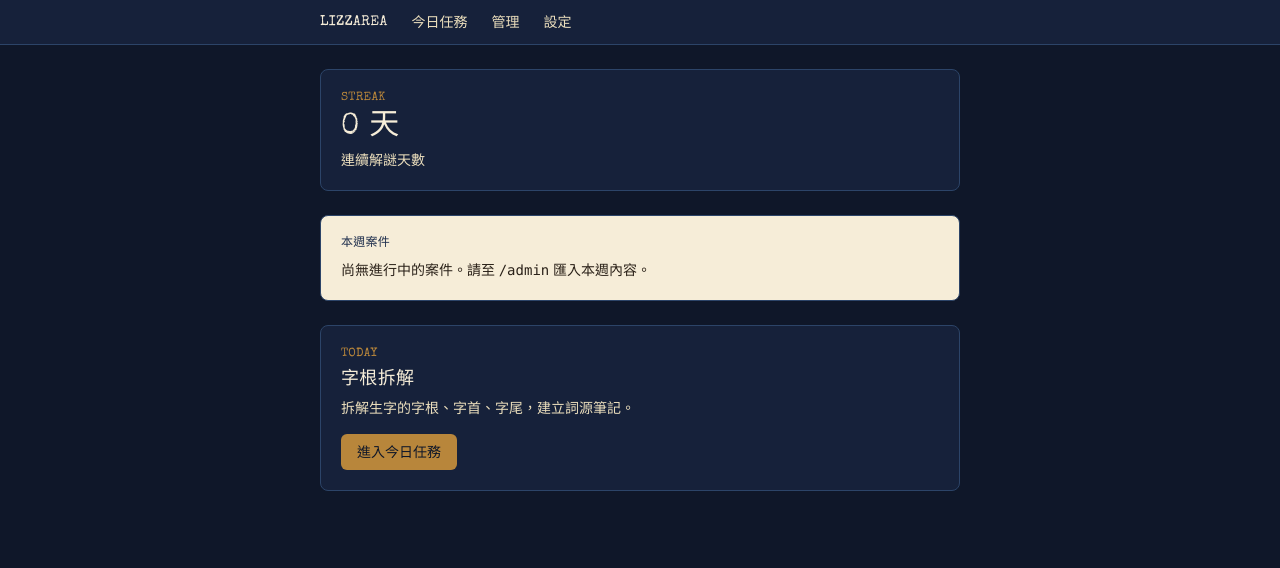
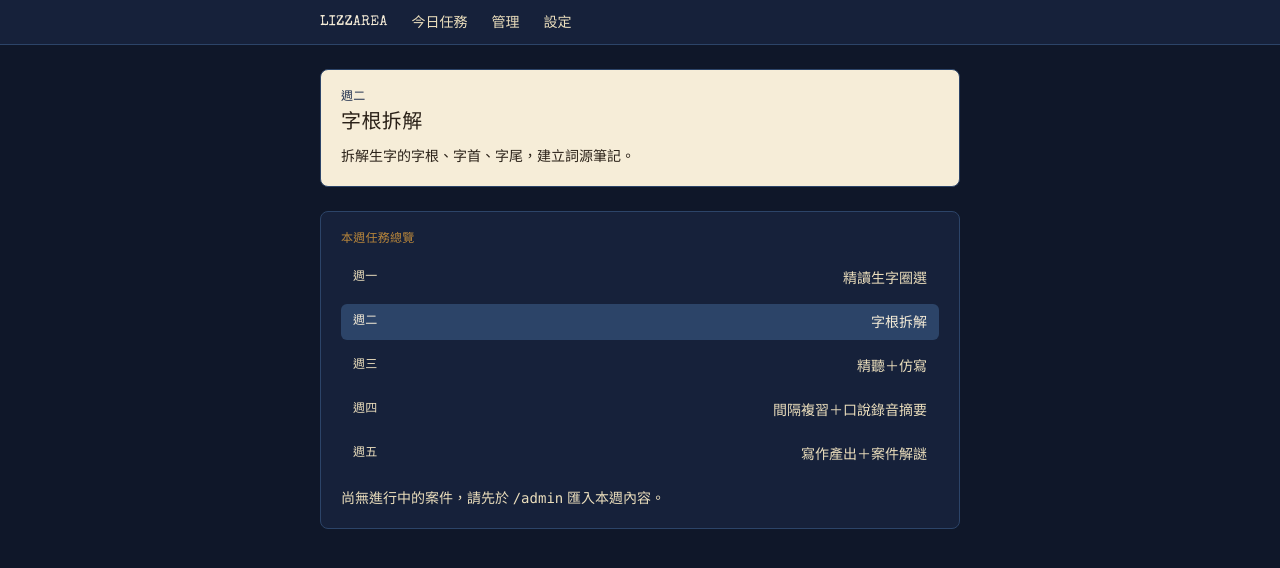
Before and after one commit to rachel0604-prog/Englishlang, a Next.js app: page / in a window 1280 px wide. Shown: the top 568 px of the page. Built offline with nearby package versions, Linux system fonts and the light colour scheme; no server answers; the database is empty.

Commit message:
Update page.tsx

```diff
--- a/src/app/page.tsx
+++ b/src/app/page.tsx
@@ -1,64 +1,54 @@
 import Link from "next/link";
-import { getActiveWeekOverview, getStreakDays } from "@/lib/data";
-import { getTodayTask } from "@/lib/today";
+import { getActiveWeekOverview } from "@/lib/data";
+import { getTodayTask, getWeekTaskList } from "@/lib/today";
 
-// Reads live progress/streak data — must not be frozen at build time.
+// Depends on the current date and live progress data — must not be frozen
+// at build time (a static build would show the build day's task forever).
 export const dynamic = "force-dynamic";
 
-export default async function HomePage() {
-  const [overview, streak] = await Promise.all([
-    getActiveWeekOverview(),
-    getStreakDays(),
-  ]);
+export default async function TodayPage() {
   const todayTask = getTodayTask();
-
-  const percent =
-    overview && overview.totalRounds > 0
-      ? Math.round((overview.solvedRounds / overview.totalRounds) * 100)
-      : 0;
+  const overview = await getActiveWeekOverview();
+  const weekTasks = getWeekTaskList();
 
   return (
     <div className="flex flex-col gap-6">
-      <section className="rounded-lg border border-navy-700 bg-navy-900 p-5">
-        <p className="font-display text-xs text-accent">STREAK</p>
-        <p className="mt-1 text-3xl font-display">{streak} 天</p>
-        <p className="mt-1 text-sm text-parchment-200">連續解謎天數</p>
-      </section>
-
       <section className="rounded-lg border border-navy-700 bg-parchment-100 p-5 text-ink">
-        <p className="font-display text-xs text-navy-800">本週案件</p>
-        {overview ? (
-          <>
-            <h1 className="mt-1 text-xl">
-              Week {overview.week.week_number} — {overview.week.theme_title}
-            </h1>
-            <div className="mt-4 h-3 w-full overflow-hidden rounded-full bg-parchment-200">
-              <div
-                className="h-full rounded-full bg-navy-800 transition-all"
-                style={{ width: `${percent}%` }}
-              />
-            </div>
-            <p className="mt-2 text-sm">
-              {overview.solvedRounds} / {overview.totalRounds} 題已解鎖（{percent}%）
-            </p>
-          </>
-        ) : (
-          <p className="mt-2 text-sm">
-            尚無進行中的案件。請至 <code>/admin</code> 匯入本週內容。
-          </p>
-        )}
+        <p className="font-display text-xs text-navy-800">{todayTask.label}</p>
+        <h1 className="mt-1 text-xl">{todayTask.title}</h1>
+        <p className="mt-2 text-sm">{todayTask.description}</p>
       </section>
 
       <section className="rounded-lg border border-navy-700 bg-navy-900 p-5">
-        <p className="font-display text-xs text-accent">TODAY</p>
-        <h2 className="mt-1 text-lg">{todayTask.title}</h2>
-        <p className="mt-1 text-sm text-parchment-200">{todayTask.description}</p>
-        <Link
-          href="/today"
-          className="mt-4 inline-block rounded-md bg-accent px-4 py-2 text-sm font-medium text-navy-950"
-        >
-          進入今日任務
-        </Link>
+        <p className="font-display text-xs text-accent">本週任務總覽</p>
+        <ul className="mt-3 flex flex-col gap-2">
+          {weekTasks.map((task) => (
+            <li
+              key={task.day}
+              className={`flex items-center justify-between rounded-md px-3 py-2 text-sm ${
+                task.day === todayTask.day
+                  ? "bg-navy-700 text-parchment-100"
+                  : "text-parchment-200"
+              }`}
+            >
+              <span className="font-display text-xs">{task.label}</span>
+              <span>{task.title}</span>
+            </li>
+          ))}
+        </ul>
+
+        {overview ? (
+          <Link
+            href={`/case/${overview.week.id}`}
+            className="mt-4 inline-block rounded-md bg-accent px-4 py-2 text-sm font-medium text-navy-950"
+          >
+            開始
+          </Link>
+        ) : (
+          <p className="mt-4 text-sm text-parchment-200">
+            尚無進行中的案件，請先於 <code>/admin</code> 匯入本週內容。
+          </p>
+        )}
       </section>
     </div>
   );
```
